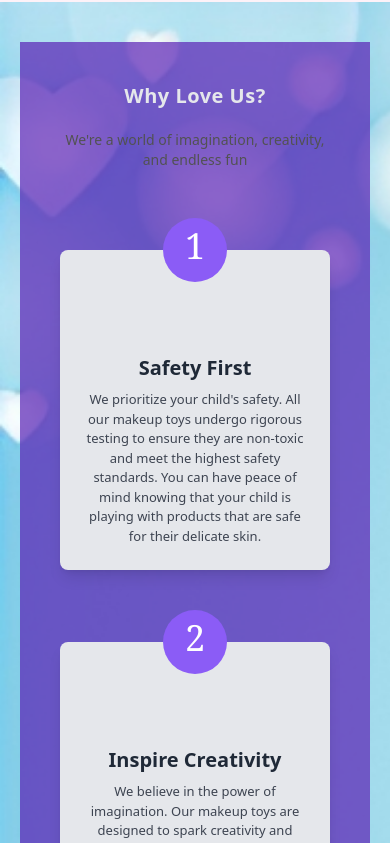
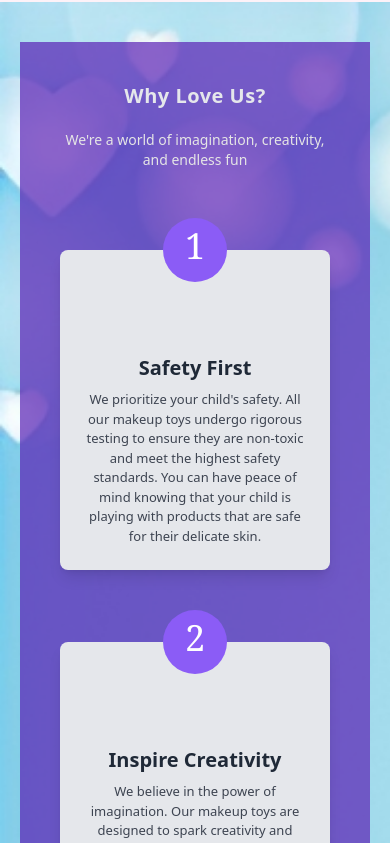
Before and after one commit to NushratNowrin/princess-palette, a React (Vite) app: page / in a window 390 px wide. Shown: the part 1960-2803 px from the top of the page. Built offline with nearby package versions, Linux system fonts and the light colour scheme; no server answers.

Commit message:
font color modified

```diff
--- a/src/components/Pages/Home/Customer/Customer.jsx
+++ b/src/components/Pages/Home/Customer/Customer.jsx
@@ -27,7 +27,7 @@ const Customer = () => {
 			</div> */}
 			<div className="flex flex-col z-50">
 				<h2 className={`${styles.primaryHeader} text-gray-800`}>What Our Customer Said</h2>
-				<p className={`${styles.secondaryHeader} text-gray-700`}>
+				<p className={`text-neutral-700 md:text-base text-sm mb-10 text-center`}>
 					Your Little Princess deserve the best. <br />
 					So search the best Toy Place which will be surprising for her.
 				</p>
--- a/src/components/Pages/Home/Faq/Faq.jsx
+++ b/src/components/Pages/Home/Faq/Faq.jsx
@@ -24,7 +24,7 @@ const Faq = () => {
         <div className='faq lg:px-40 lg:py-20 sm:px-20 sm:py-10 p-5'>
             <div className='sm:p-20 p-10 bg-violet-950 bg-opacity-30'>
 			<div>
-				<h2 className={`${styles.primaryHeader} text-gray-200`}>Frequently Asked Question</h2>
+				<h2 className={`md:text-3xl text-xl font-semibold tracking-wide mb-5 text-center text-gray-200`}>Frequently Asked Question</h2>
 				<p className={`${styles.secondaryHeader} text-white`}>
 					Have you Any Question? That can be related with our previous customers Question
 				</p>
--- a/src/components/Pages/Home/Love/Love.jsx
+++ b/src/components/Pages/Home/Love/Love.jsx
@@ -15,7 +15,7 @@ const Love = () => {
             <div className='md:p-20 p-10 bg-violet-800 bg-opacity-70'>
             <div >
 				<h2 className='md:text-3xl text-xl font-semibold tracking-wide mb-5 text-center text-gray-200'>Why Love Us?</h2>
-				<p className={`${styles.secondaryHeader} text-gray-100`}>
+				<p className={`text-neutral-200 md:text-base text-sm mb-10 text-center`}>
                 We&apos;re a world of imagination, creativity, and endless fun
 				</p>
 			</div>
--- a/src/components/Pages/Home/Shop/Category.jsx
+++ b/src/components/Pages/Home/Shop/Category.jsx
@@ -25,7 +25,7 @@ const Category = ({ category }) => {
 						alt=''
 					/>
 				</figure>
-				<div className='card-body text-center bg-slate-300'>
+				<div className='card-body text-center bg-slate-300 h-60'>
 					<h2 className='font-bold text-md'>{name}</h2>
 					<p><span className="font-semibold">Price: </span>{price}</p>
 					<p><span className="font-semibold">Ratings: </span>{rating}</p>
```
